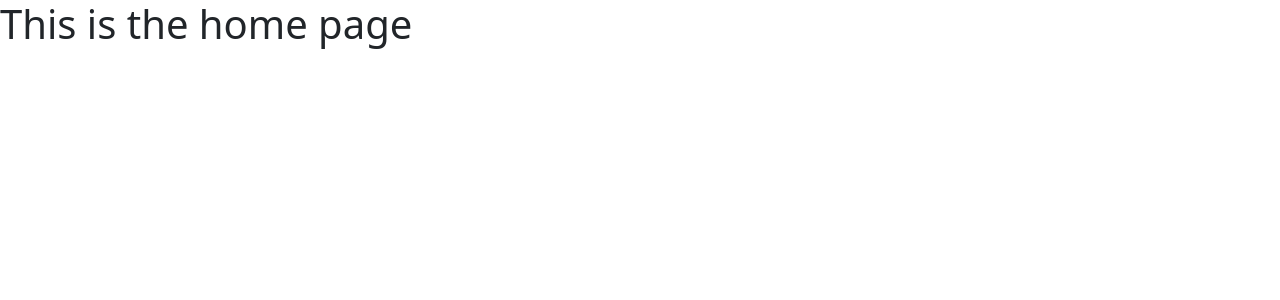
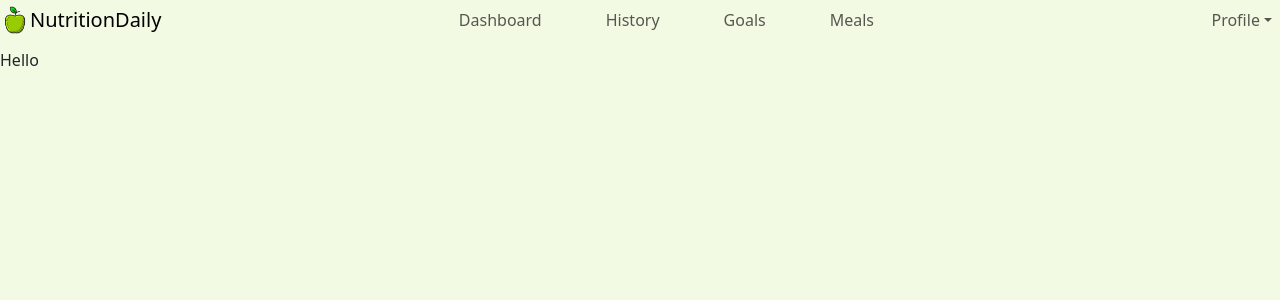
Before and after one commit to Agar1204/NutritionDaily, a React (Vite) app: page /home in a window 1280 px wide. Shown: the top 300 px of the page. Built offline with nearby package versions, Linux system fonts and the light colour scheme; no server answers; sample sign-in values are in the browser's storage.

Commit message:
added header to dashboard

```diff
--- a/src/Components/Dashboard.jsx
+++ b/src/Components/Dashboard.jsx
@@ -1,5 +1,8 @@
+import Header from "./Header"
 export default function Dashboard(){
     return(
-        <h1> This is the home page </h1>
+        <div style={{backgroundColor: '#f3fae3'}} className="min-vh-100">
+            <Header />
+        </div>
     )
 }
--- /dev/null
+++ b/src/Components/Header.jsx
@@ -0,0 +1,35 @@
+import { Navbar, Nav, NavDropdown, Form, Card, Button } from "react-bootstrap"
+export default function Header(){
+    return(
+        <>
+        <Navbar style={{backgroundColor: "#f3fae3"}} className="pt-0 justify-content-between">
+            <Navbar.Brand href="/home">
+                <img
+                    alt=""
+                    src="/assets/icon.png"
+                    width="30"
+                    height="30"
+                    className="d-inline-block align-top"
+                />
+                NutritionDaily
+            </Navbar.Brand>
+
+            <Nav>
+                <Nav.Link href="/home" className="me-5"> Dashboard </Nav.Link>
+                <Nav.Link href="/history" className="me-5"> History </Nav.Link>
+                <Nav.Link href="/goals" className="me-5"> Goals </Nav.Link>
+                <Nav.Link href="/meals" className="me-5"> Meals </Nav.Link>
+            </Nav>
+
+            <Nav>
+                <NavDropdown title="Profile">
+                    <NavDropdown.Item href="/settings">Settings</NavDropdown.Item>
+                    <NavDropdown.Item href="/login"> Log out </NavDropdown.Item>
+                    <NavDropdown.Item href="/signup">Delete Account</NavDropdown.Item>
+                </NavDropdown>
+            </Nav>
+      </Navbar>
+      <div> Hello </div>
+      </>
+    );
+}
--- a/src/Components/Login.jsx
+++ b/src/Components/Login.jsx
@@ -44,7 +44,7 @@ export default function Login(){
 
     return (
         <>
-        <div style={{backgroundColor: '#f8fff8'}} className="min-vh-100 d-flex align-items-center justify-content-center">
+        <div style={{backgroundColor: '#f3fae3'}} className="min-vh-100 d-flex align-items-center justify-content-center">
             <Card style={{width: '400px', maxWidth: '90%'}}>
                 <Card.Header className="d-flex justify-content-center pb-2 bg-white border-0">
                     <img src= "/assets/icon.png"
--- a/src/Components/Signup.jsx
+++ b/src/Components/Signup.jsx
@@ -37,7 +37,7 @@ export default function Signup(){
 
     return (
         <>
-        <div style={{backgroundColor: '#f8fff8'}} className="min-vh-100 d-flex align-items-center justify-content-center">
+        <div style={{backgroundColor: '#f3fae3'}} className="min-vh-100 d-flex align-items-center justify-content-center">
             <Card style={{width: '400px', maxWidth: '90%'}}>
                 <Card.Header className="d-flex justify-content-center pb-2 bg-white border-0">
                     <img src= "/assets/icon.png"
```
Also changed, not shown: public/assets/icon.png.
